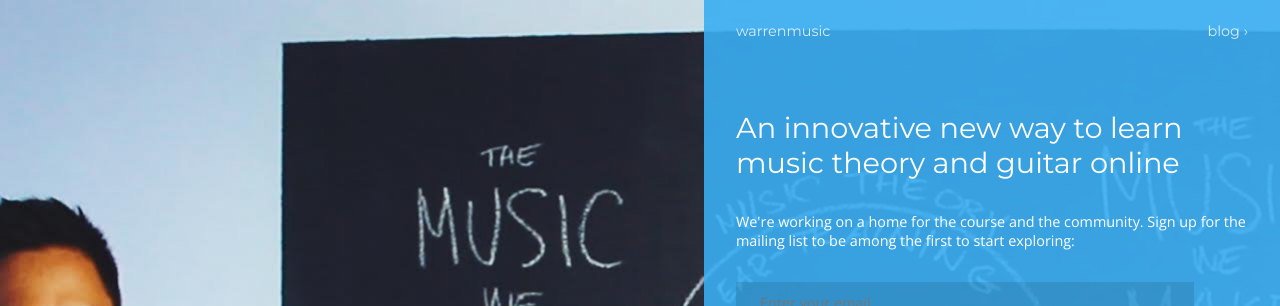
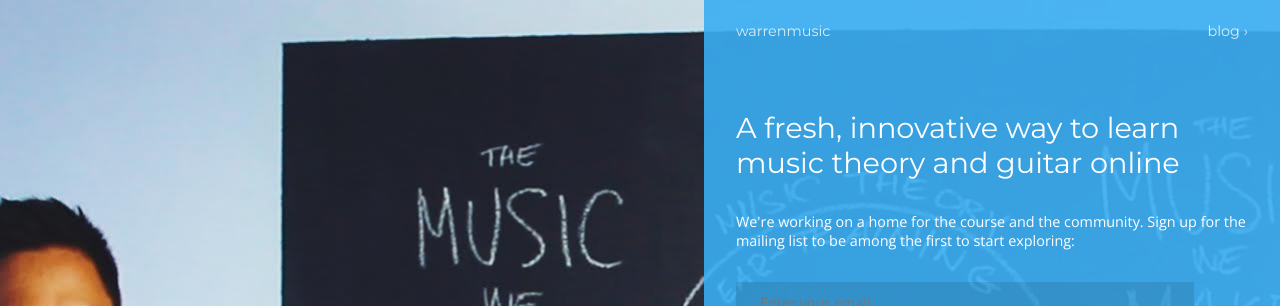
Before and after one commit to warrenmusic/warrenmusic.github.io, a Jekyll site: the page built from index.html, in a window 1280 px wide. Shown: the top 306 px of the page. Built offline with Jekyll 4.4.1, drawn with Linux system fonts in a browser that asks for light colours.

Commit message:
Change cover title

```diff
--- a/index.html
+++ b/index.html
@@ -36,7 +36,7 @@ redirect_from:
         <a href="#content">warrenmusic</a>
         <a href="/blog/" title="Read more on the warrenmusic blog">blog</a>
       </nav>
-      <h1>An innovative new way to learn music theory and guitar online</h1>
+      <h1>A fresh, innovative way to learn music theory and guitar online</h1>
       <form
         action="https://madmimi.com/signups/subscribe/135775"
         method="post"
```
